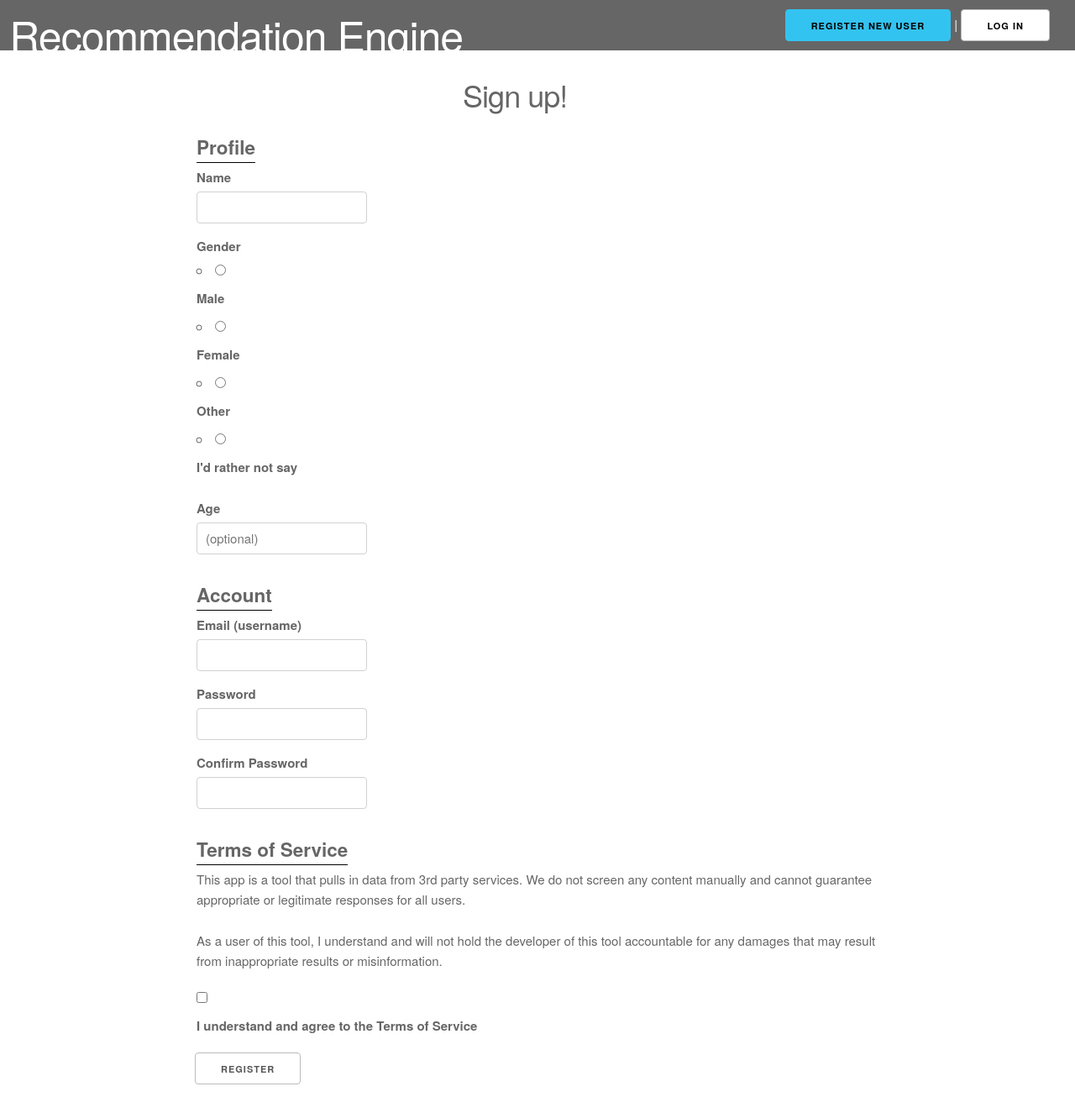
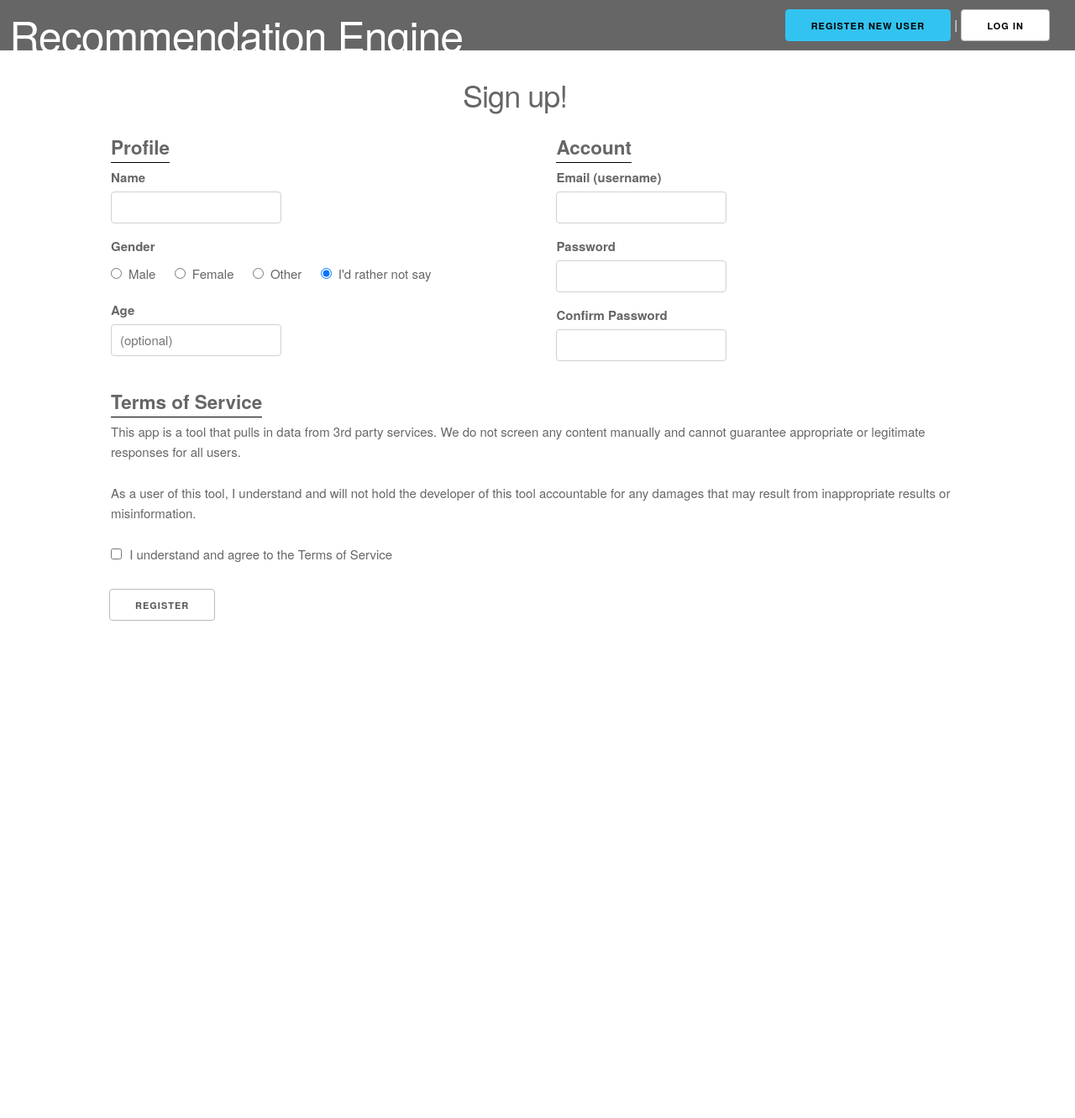
Before and after one commit to anotherlizwong/mim, a Flask app: page /register in a window 1280 px wide. Shown: the whole page at 84% size. After the commit the page ends 739 px from the top, so only its background shows below. Run offline with Flask 2, Linux system fonts and the light colour scheme; parts of the project's set-up code (start-up, migrations or seed data) failed here and were passed over.

Commit message:
clean up registration styling

```diff
--- a/app/mim/__init__.py
+++ b/app/mim/__init__.py
@@ -20,7 +20,8 @@ class RegistrationForm(Form):
                         choices=[("male", "Male"),
                                  ("female", "Female"),
                                  ("other", "Other"),
-                                 ("unknown", "I'd rather not say")])
+                                 ("unknown", "I'd rather not say")],
+                        default="unknown")
     age = IntegerField('Age', [validators.Optional(),
                                validators.NumberRange(
                                    min=13, message="Must be at least 13 to use this application."
--- a/app/mim/static/style.css
+++ b/app/mim/static/style.css
@@ -72,3 +72,17 @@ legend {
 #thumbnail-container {
     padding: 1em;
 }
+
+.radios ul {
+    list-style: none;
+    margin-bottom: 0;
+}
+.radios li {
+    display: inline-block;
+}
+.radios label {
+    font-weight: normal;
+    display: inline-block;
+    margin: .25em;
+    margin-right: 1.5em;
+}
--- a/app/mim/templates/register.html
+++ b/app/mim/templates/register.html
@@ -2,39 +2,53 @@
 
 
 {% block body %}
-
-	<div class="container">
 <h3>Sign up!</h3>
 <form method=post action="{{ url_for('register') }}">
+    <div class="row">
+        <div class="six columns">
             <fieldset>
                 <legend>Profile</legend>
                 <div>
-                    <label>{{ form.name.label }}</label>
+                    {{ form.name.label }}
                     {{ form.name() }}
                 </div>
                 <div>
-                    <label>{{ form.gender.label }}</label>
+                    {{ form.gender.label }}
+                    <div class="radios">
                         {{ form.gender() }}
                     </div>
+                </div>
                 <div>
-                    <label>{{ form.age.label }}</label>
+                    {{ form.age.label }}
                     {{ form.age() }}
                 </div>
             </fieldset>
+        </div>
+        <div class="six columns">
             <fieldset>
                 <legend>Account</legend>
-                <label>{{ form.email.label }}</label>
-                <div>{{ form.email() }}</div>
-                <label>{{ form.password.label }}</label>
-                <div>{{ form.password() }}</div>
-                <label>{{ form.confirm.label }}</label>
-                <div>{{ form.confirm() }}</div>
+                <div>
+                    {{ form.email.label }}
+                    {{ form.email() }}
+                </div>
+                <div>
+                    {{ form.password.label }}
+                    {{ form.password() }}
+                </div>
+                <div>
+                    {{ form.confirm.label }}
+                    {{ form.confirm() }}
+                </div>
             </fieldset>
-            <fieldset>
+        </div>
+    </div>
+    <fieldset class="u-full-width">
         <legend>Terms of Service</legend>
-                <p>This app is a tool that pulls in data from 3rd party services. We do not screen any content manually and cannot guarantee appropriate or legitimate responses for all users.</p>
-                <p>As a user of this tool, I understand and will not hold the developer of this tool accountable for any damages that may result from inappropriate results or misinformation.</p>
-                <label>{{ form.tos() }} {{ form.tos.label }}</label>
+        <p>This app is a tool that pulls in data from 3rd party services. We do not screen any content manually and
+            cannot guarantee appropriate or legitimate responses for all users.</p>
+        <p>As a user of this tool, I understand and will not hold the developer of this tool accountable for any damages
+            that may result from inappropriate results or misinformation.</p>
+        <label>{{ form.tos() }} <span class="label-body">{{ form.tos.label.text }}</span></label>
     </fieldset>
     <div>{{ form.submit() }}</div>
 </form>
@@ -43,6 +57,4 @@
 <p class="error"><strong>Error:</strong>{{ error }}</p>
 {% endif %}
 
-	</div>
-
 {% endblock %}
```
Lines whose indentation alone changed are shown as unchanged.
